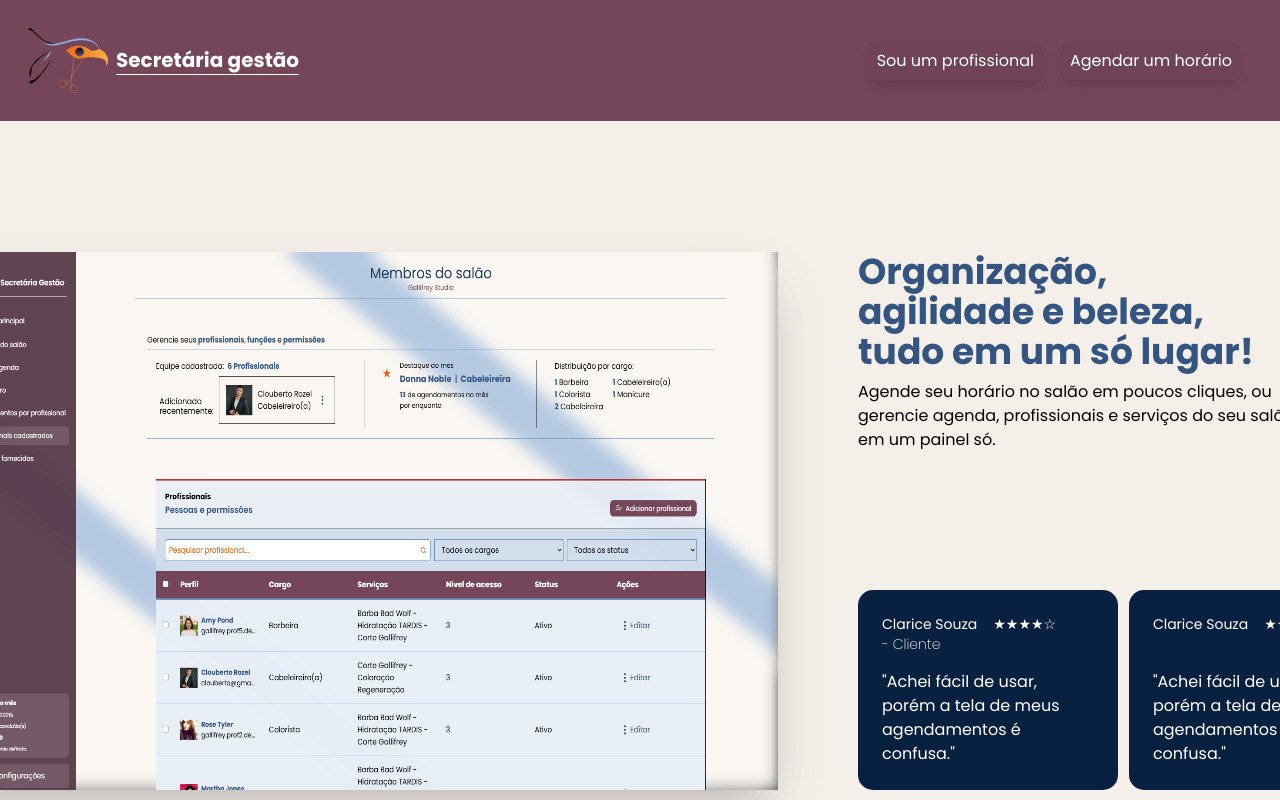
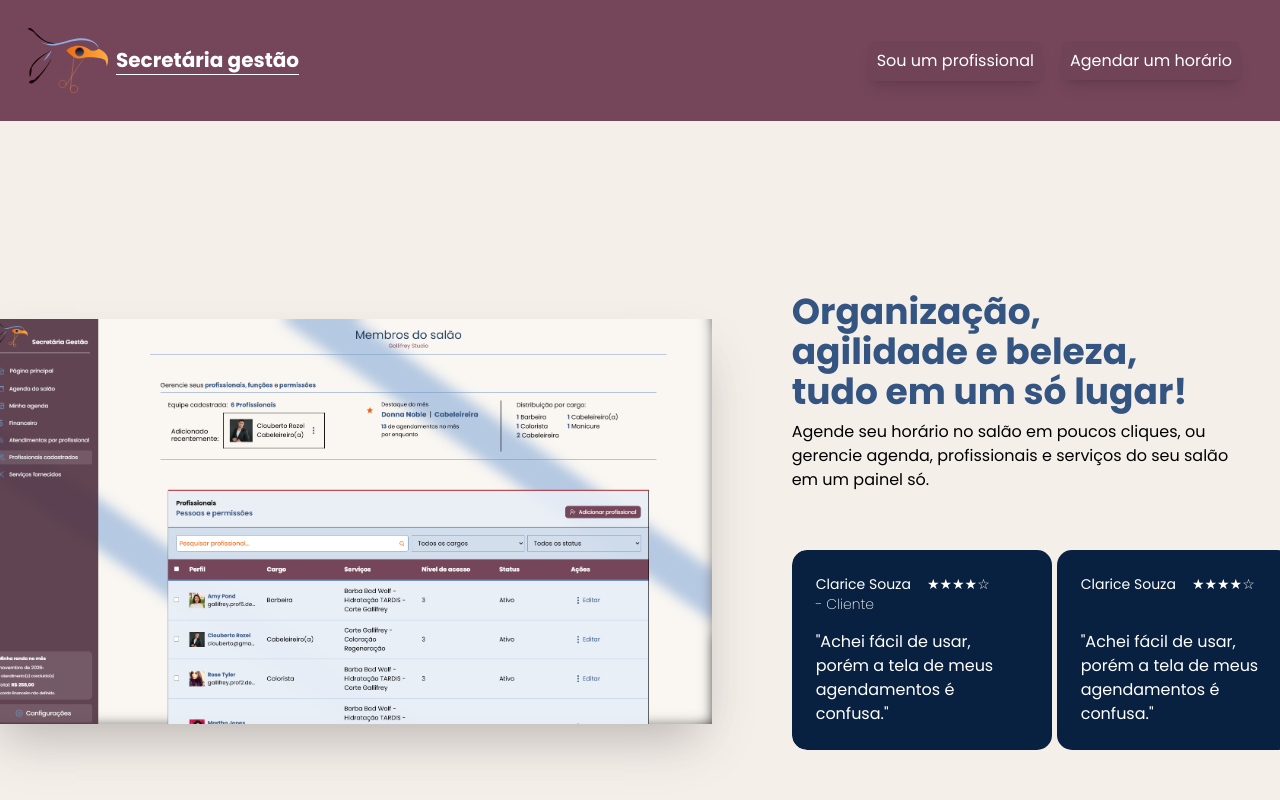
Before and after one commit to Secretaria-Gestao/TCC-ETEC, a React (Vite) app in the folder web/: page / in a window 1280 px wide. Built offline with nearby package versions, Linux system fonts and the light colour scheme.

Commit message:
Atualizando minimo

```diff
--- a/web/src/pages/Homepage/components/CardAcesso/CardAcesso.css
+++ b/web/src/pages/Homepage/components/CardAcesso/CardAcesso.css
@@ -1,13 +1,14 @@
 .secao-card-comentarios{
     display: grid;
-    width: 84%;
+    width: 500px;
     margin-top: 10%;
     grid-column-gap: 1%;
     grid-template-columns: 1fr 1fr 1fr 1fr 1fr;
-    overflow-x: auto;
+    overflow-x: scroll;
     scrollbar-width: thin;
     scrollbar-color: var(bg-azul-profundo) transparent;
     justify-content: space-between;
+    border-radius: 15px;
 }
 
 .card-comentarios{
--- a/web/src/pages/Homepage/components/CardAcesso/CardAcesso.jsx
+++ b/web/src/pages/Homepage/components/CardAcesso/CardAcesso.jsx
@@ -54,10 +54,10 @@ function CardAcesso() {
 
         </header>
 
-        <main className='h-full flex items-center justify-center w-8/10 place-self-center'>
-          <div className='flex gap-20 '>
+        <main className='h-full flex items-center justify-center w-1/1 place-self-center'>
+          <div className='p-5 justify-center items-center place-self-center flex gap-20 '>
 
-            <img src="/imagem_homepage1.png" alt="" className='w-6/10 shadow-2xl' />
+            <img src="/imagem_homepage1.png" alt="" className='w-7/12 shadow-2xl' />
 
             <div className='place-self-center h-max flex flex-col gap-2'>
               <b className='text-4xl'>Organização, <br /> agilidade e beleza, <br /> tudo em um só lugar!</b>
```
